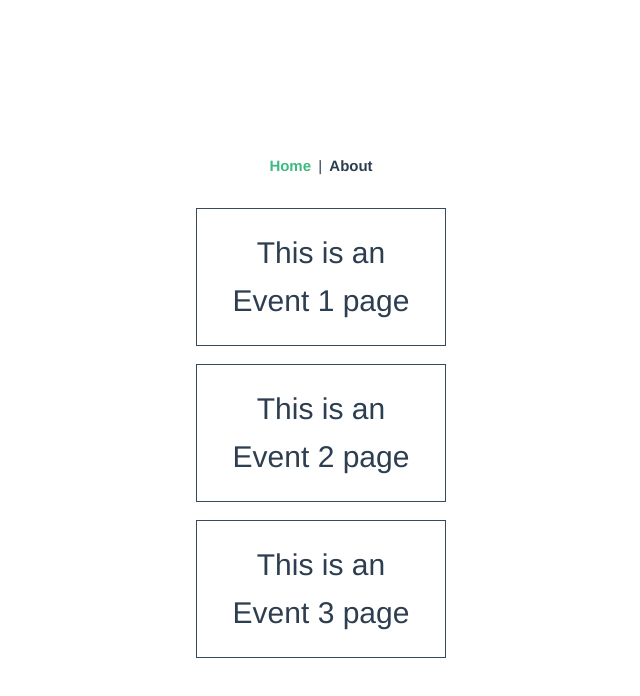
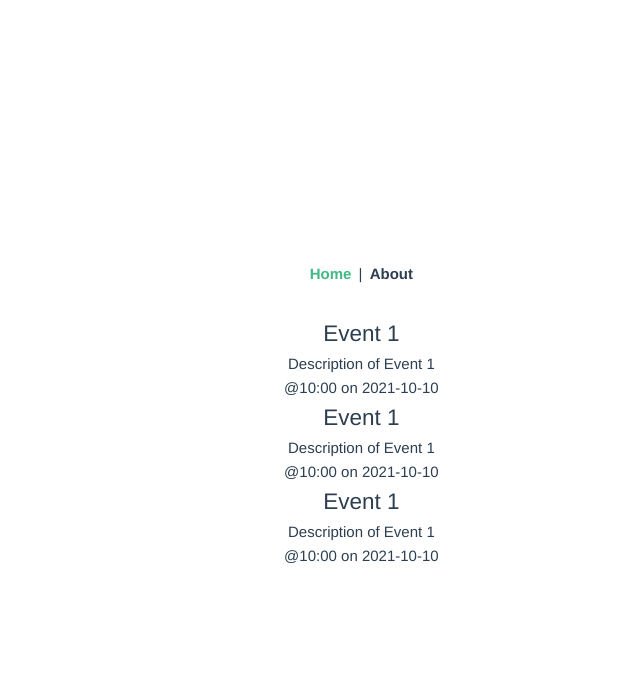
Before and after one commit to devwhere/953713_Lab6_1_vue, a Vue app: page / in a window 1280 px wide. Shown: the top 696 px of the page, without its empty margins (194-834 px from the left). Built offline with nearby package versions, Linux system fonts and the light colour scheme.

Commit message:
read data form file

```diff
--- a/src/components/EventCard.vue
+++ b/src/components/EventCard.vue
@@ -1,30 +1,28 @@
 <script setup lang="ts">
-withDefaults(
-  defineProps<{
-    name: string
-  }>(),
-  {
-    name: 'default name',
+import type { Event } from '@/types'
+import { ref } from 'vue'
+
+const event = ref<Event>({
+  id: 1,
+  category: 'Category 1',
+  title: 'Event 1',
+  description: 'Description of Event 1',
+  date: '2021-10-10',
+  time: '10:00',
+  location: 'Location 1',
+  petsAllowed: true,
+  organizer: {
+    name: 'Organizer 1',
   },
-)
+})
 </script>
 
 <template>
-  <div class="event-card">
-    <h1>This is an {{ name }} page</h1>
+  <div class="event-class">
+    <div class="event-card">
+      <h2>{{ event.title }}</h2>
+      <p>{{ event.description }}</p>
+      <span>@{{ event.time }} on {{ event.date }}</span>
+    </div>
   </div>
 </template>
-
-<style scoped>
-.event-card {
-  padding: 20px;
-  width: 250px;
-  cursor: pointer;
-  border: 1px solid #39495c;
-  margin-bottom: 18px;
-}
-.event-card:hover {
-  transform: scale(1.01);
-  box-shadow: 0 3px 12px 0 rgba(0, 0, 0, 0.2);
-}
-</style>
--- /dev/null
+++ b/src/types.ts
@@ -0,0 +1,26 @@
+export interface Event {
+  id: number
+  category: string
+  title: string
+  description: string
+  location: string
+  date: string
+  time: string
+  petsAllowed: boolean
+  // organizerId: number
+  organizer?: Organizer
+  participants?: Participant[]
+}
+
+export type Organizer = {
+  id?: number
+  name: string
+  events?: Event[]
+}
+
+export interface Participant {
+  id?: number
+  name: string
+  email: string
+  events: Event[]
+}
```
